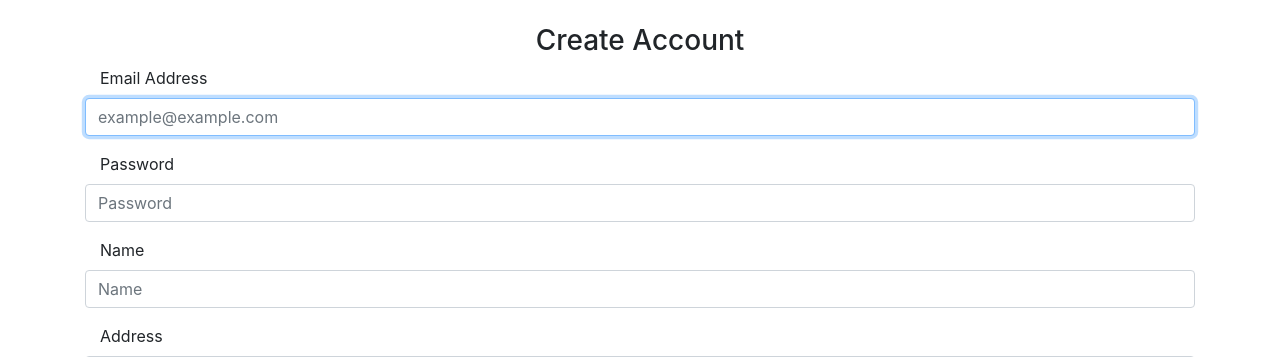
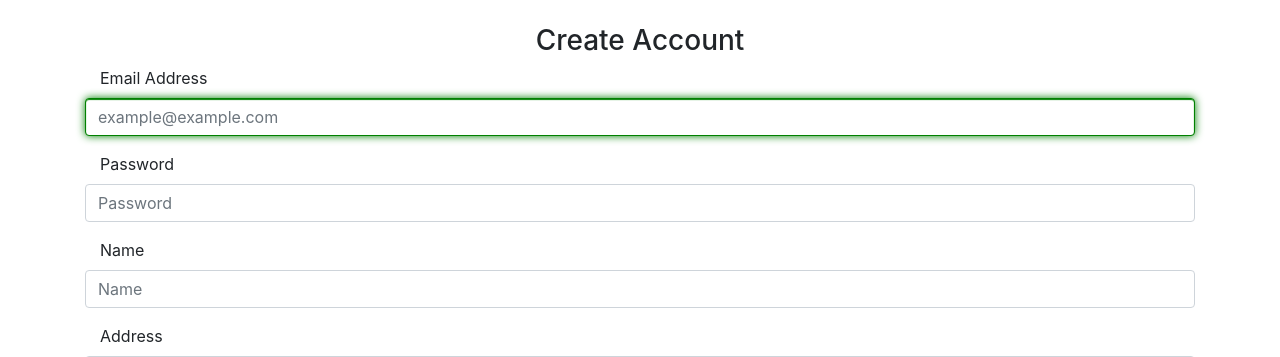
Before and after one commit to dcompt4/CSC4330ProjectGroupG, a PHP site: page /createAccount.php in a window 1280 px wide, with the restyled element focused. Shown: the part 52-409 px from the top of the page. Run offline with PHP 8.4, Linux system fonts and the light colour scheme.

Commit message:
Input glow set to green

```diff
--- a/web-server/style.css
+++ b/web-server/style.css
@@ -40,6 +40,12 @@ li .active:hover {
     background-color: #28a745;
 }
 
+.form-control:focus {
+    border-color: green;
+    box-shadow: inset 0 1px 1px green, 0 0 8px green;
+}
+
+
 .btn-primary {
     background-color: #28a745 ;
 }
```
